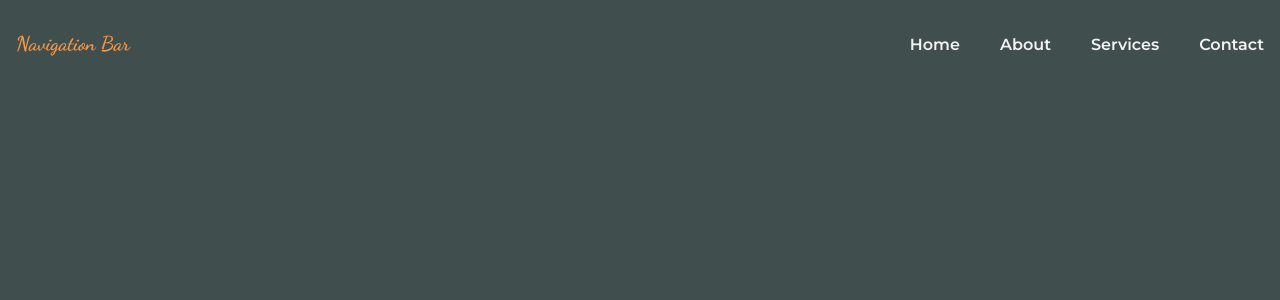
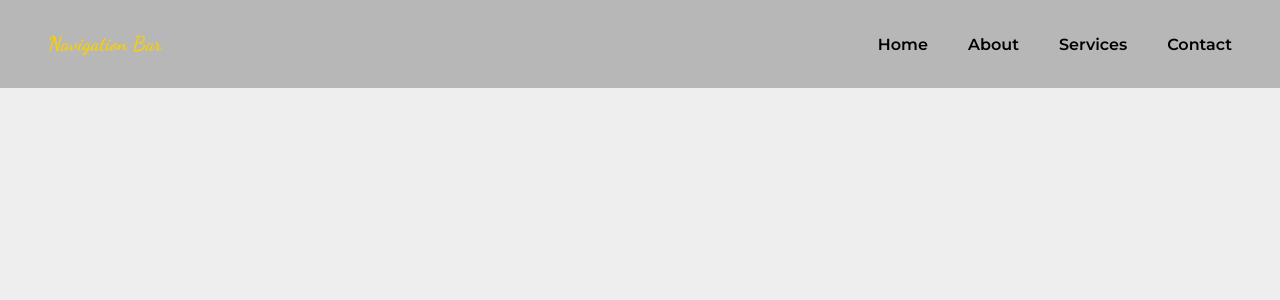
Before and after one commit to SamsenRd/handyman-website, a React (Create React App) app: page / in a window 1280 px wide. Shown: the top 300 px of the page. Built offline with nearby package versions, Linux system fonts and the light colour scheme.

Commit message:
navbar styling

```diff
--- a/src/styles/NavbarMobile.css
+++ b/src/styles/NavbarMobile.css
@@ -3,8 +3,11 @@
     width: 100%;
     top: 0;
     left: 0;
-    background-color: transparent;
+    background-color: #b7b7b7;
     z-index: var(--z-fixed);
+    padding-right: 2em;
+    padding-left: 2em;
+
   }
 
   .nav {
--- a/src/styles/index.css
+++ b/src/styles/index.css
@@ -8,10 +8,10 @@
 
 :root {
  --header-height: 3.5rem;
- --first-color: #f39849;
- --title-color: #f2f2f2;
- --text-color: #bfbfbf;
- --body-color: #404E4D;
+ --first-color: #fad000;
+ --title-color: #000000;
+ --text-color: #b7b7b7;
+ --body-color: #eeeeee;
  --body-font: "Montserrat", sans-serif;
  --second-font: "Dancing Script", cursive;
  --h2-font-size: 1.25rem;
```
